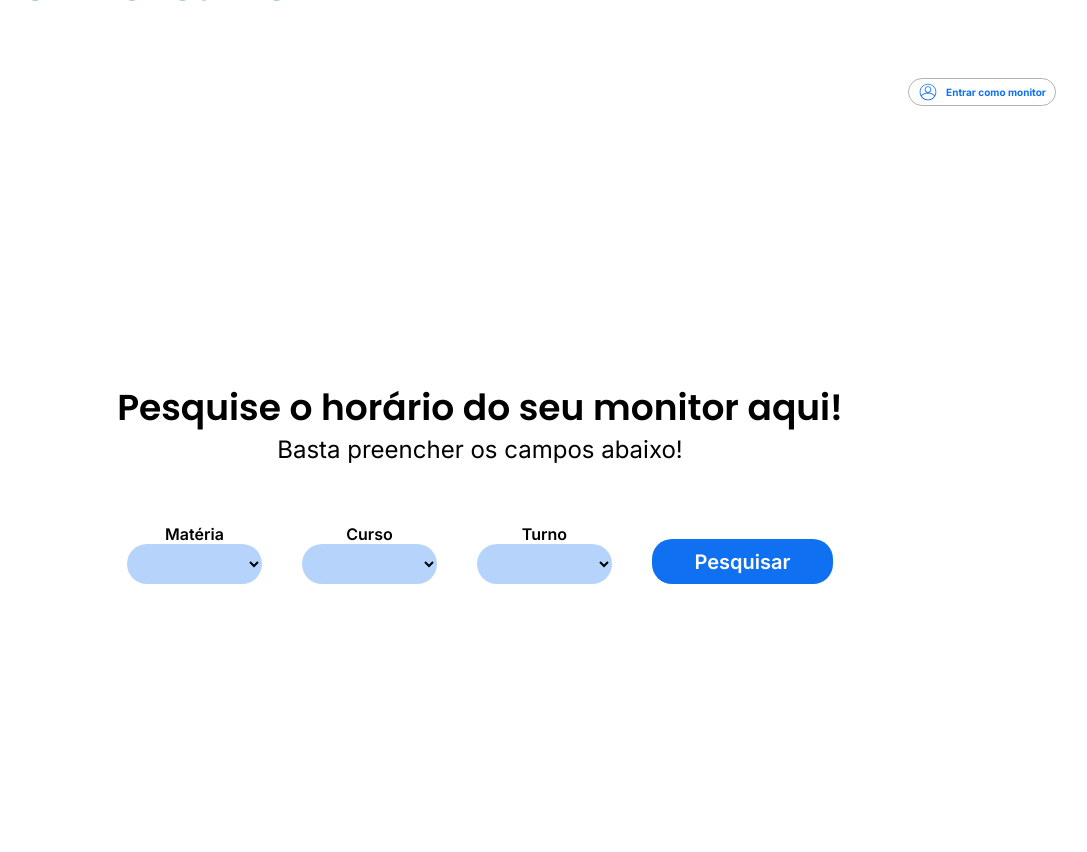
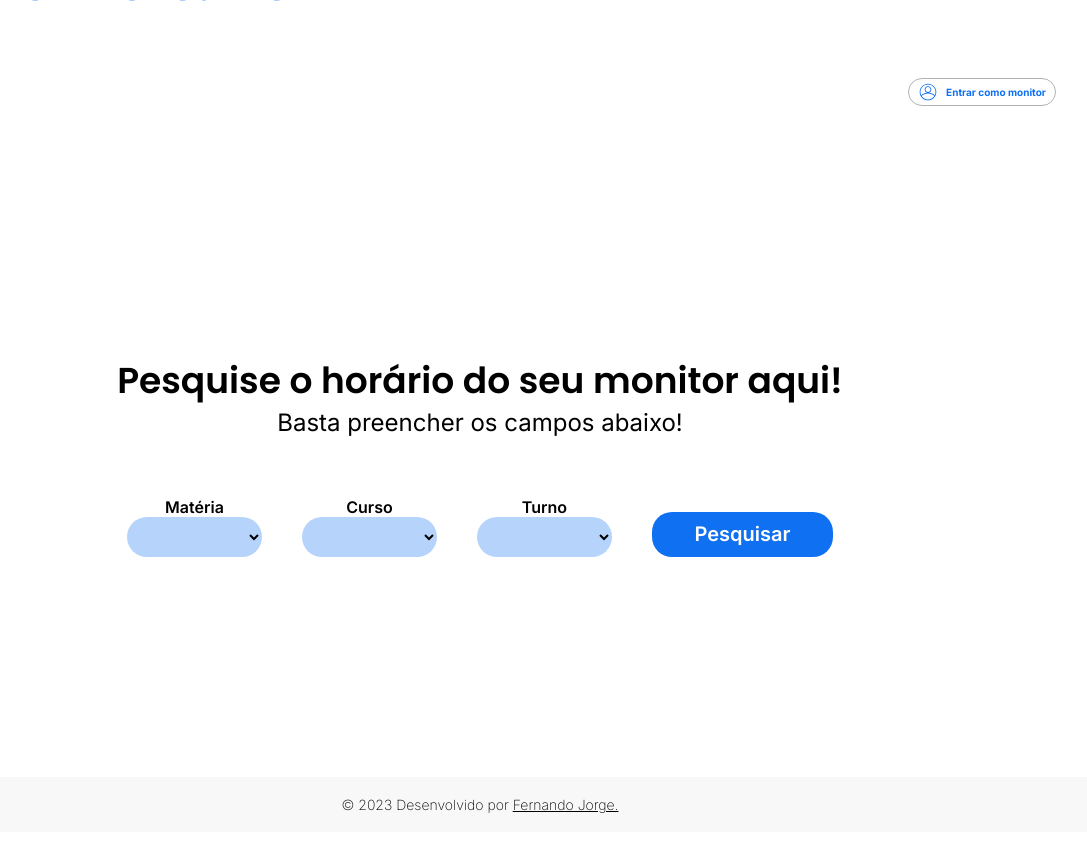
Before and after one commit to nandowastaken/monitore.me, a React (Vite) app: page / in a window 1280 px wide. Shown: the top 852 px of the page, without its empty margins (160-1247 px from the left). Built offline with nearby package versions, Linux system fonts and the light colour scheme.

Commit message:
add footer

```diff
--- a/src/pages/Footer.jsx
+++ b/src/pages/Footer.jsx
@@ -1,7 +1,18 @@
+import "../styles/Footer.css";
+
 export default function Footer() {
-    return (
-        <div className="Footer">
-
-        </div>
-    )
+  return (
+    <div className="Footer">
+      <p className="copyright">
+        © 2023 Desenvolvido por{" "}
+        <a
+          href="https://github.com/nandowastaken"
+          target="blank"
+          className="copyright"
+        >
+          Fernando Jorge.
+        </a>
+      </p>
+    </div>
+  );
 }
--- a/src/pages/Homepage.jsx
+++ b/src/pages/Homepage.jsx
@@ -1,6 +1,7 @@
 import React, { useState, useEffect } from "react";
 import "../styles/Homepage.css";
 import Navbar from "../components/Navbar";
+import Footer from "./Footer";
 import ProfileMenu from "../components/ProfileMenu";
 import Schedule from "../components/Schedule";
 import ChangePicture from "../components/ChangePicture";
@@ -128,6 +129,8 @@ export default function Homepage() {
 
         <Schedule visibleHeader={visibleHeader} />
       </div>
+
+      <Footer />
     </div>
   );
 }
--- /dev/null
+++ b/src/styles/Footer.css
@@ -0,0 +1,18 @@
+.Footer {
+    width: 100vw;
+    height: 61px;
+    background-color: rgb(112, 117, 122, .05);
+
+    display: flex;
+    justify-content: center;
+    align-items: center;
+}
+
+.copyright {
+    font-family: 'Inter', sans-serif;
+    font-style: normal;
+    font-weight: 200;
+    font-size: 14px;
+    text-align: center;
+    color: #000000;
+}
```
